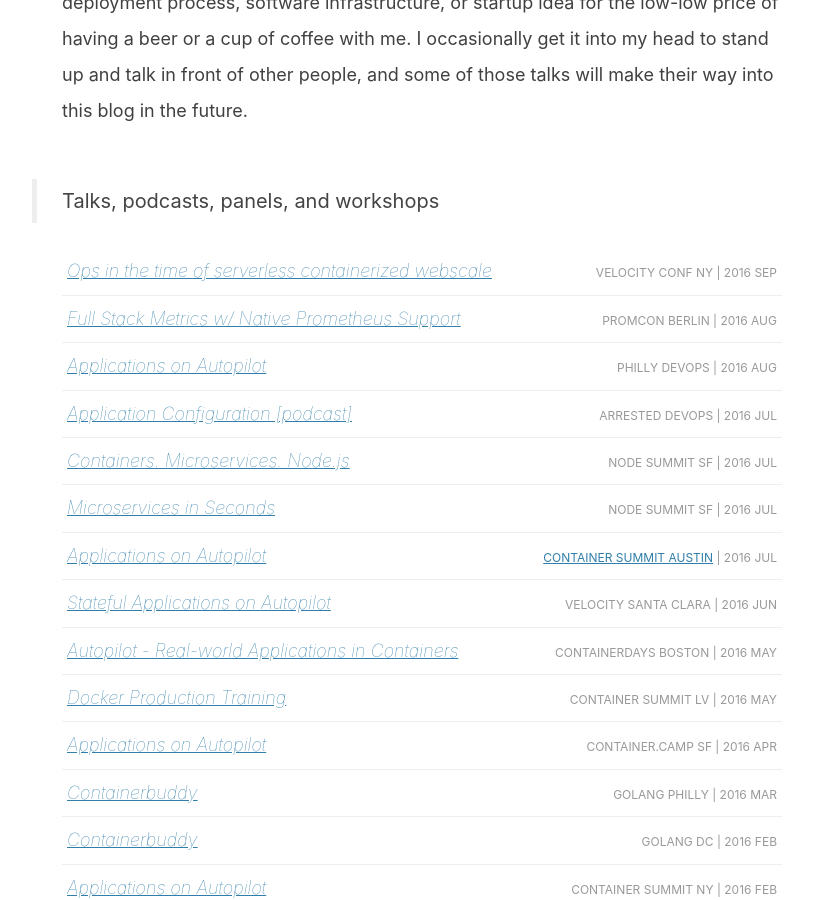
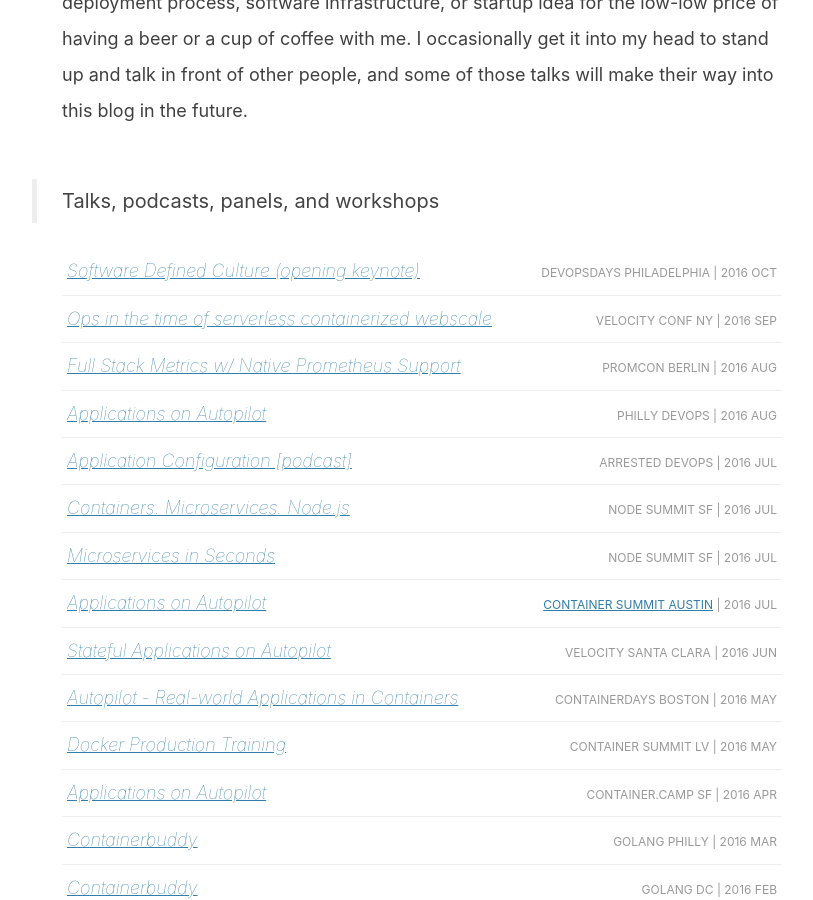
Before and after one commit to tgross/blog.0x74696d.com, a Jekyll site: the page built from community/index.md, in a window 1280 px wide and 900 px high, scrolled down 560 px. Shown: the whole window, without its empty margins (218-1031 px from the left). Built offline with Jekyll 4.4.1, drawn with Linux system fonts in a browser that asks for light colours.

Commit message:
Update events

```diff
--- a/_data/events.yml
+++ b/_data/events.yml
@@ -1,10 +1,15 @@
+- title: Software Defined Culture (opening keynote)
+  link: https://www.devopsdays.org/events/2016-philadelphia/program/tim-gross/
+  where: DevOpsDays Philadelphia
+  when: 2016 Oct
+
 - title: Ops in the time of serverless containerized webscale
   link: http://conferences.oreilly.com/velocity/devops-web-performance-ny/public/schedule/detail/53601
   where: Velocity Conf NY
   when: 2016 Sep
 
 - title: Full Stack Metrics w/ Native Prometheus Support
-  link: http://promcon.io/talks/full_stack_metrics_with_tritons_native_prometheus_support/
+  link: https://promcon.io/2016-berlin/talks/full-stack-metrics-with-tritons-native-prometheus-support/
   where: PromCon Berlin
   when: 2016 Aug
 
```
